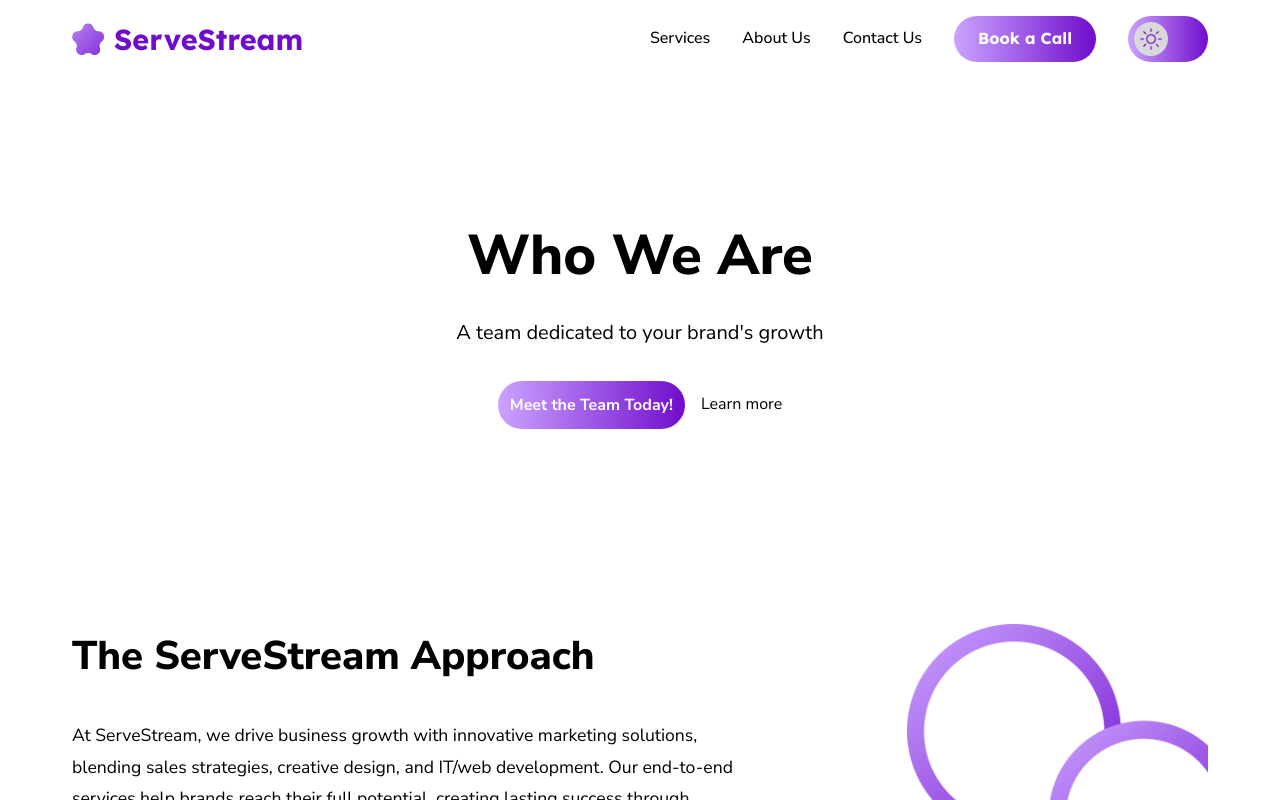
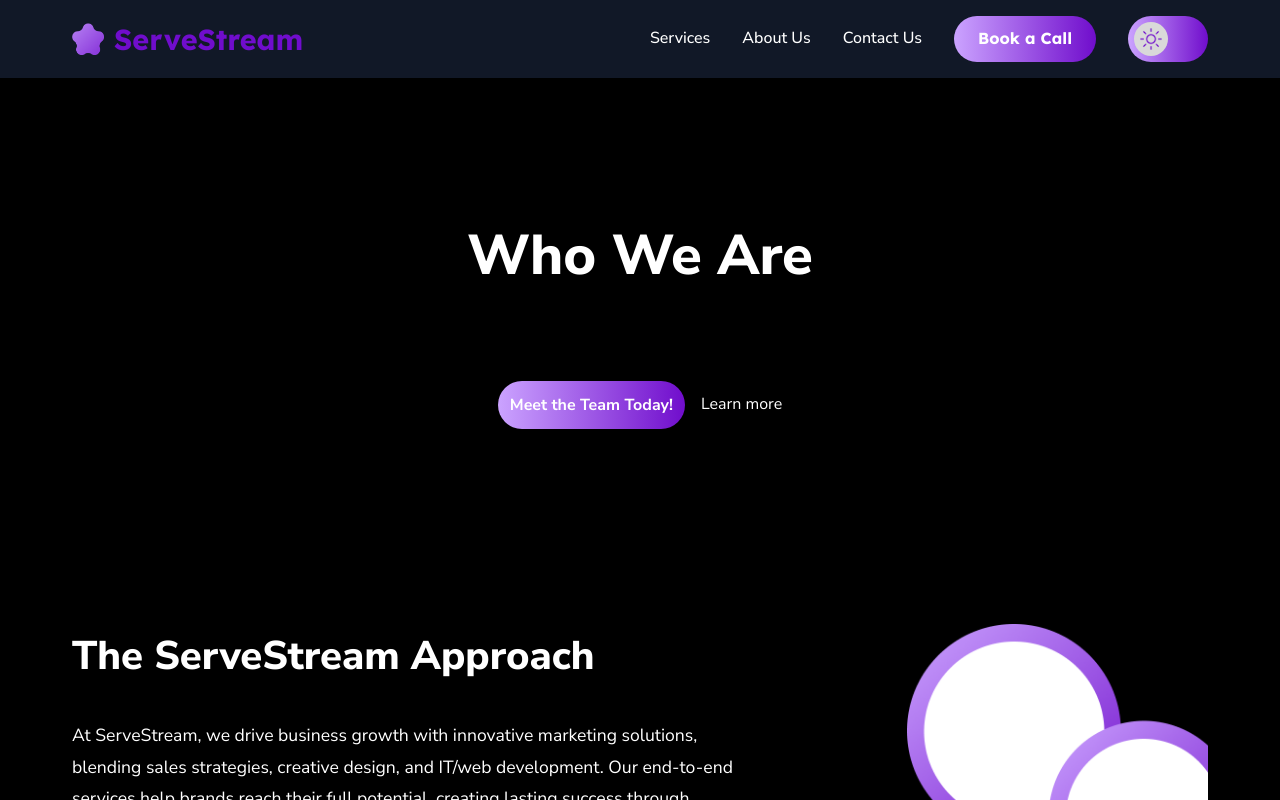
Before and after one commit to alekzene/ServeStream, a React (Create React App) app in the folder Frontend/: page /about in a window 1280 px wide. Both pictures are taken after a click on the button 1168 px from the left and 39 px from the top of the page. Shown: the top 800 px of the page. Built offline with nearby package versions, Linux system fonts and the light colour scheme.

Commit message:
added dark mode

```diff
--- a/Frontend/src/components/Navbar/index.css
+++ b/Frontend/src/components/Navbar/index.css
@@ -37,7 +37,7 @@
 }
 
 .nav-link {
-  color: var(--text);
+
   text-decoration: none;
   font-weight: 500;
   transition: color 0.3s ease;
--- a/Frontend/src/components/Navbar/index.js
+++ b/Frontend/src/components/Navbar/index.js
@@ -1,10 +1,21 @@
-import { Link } from 'react-router-dom';
+import { useEffect, useState } from "react";
+import { Link } from "react-router-dom";
 import "./index.css";
 
 function Navbar() {
-  const toggleMode = () => {
-    document.body.classList.toggle('dark');
-  };
+  const [darkMode, setDarkMode] = useState(
+    localStorage.getItem("theme") === "dark"
+  );
+
+  useEffect(() => {
+    if (darkMode) {
+      document.body.classList.add("dark");
+      localStorage.setItem("theme", "dark");
+    } else {
+      document.body.classList.remove("dark");
+      localStorage.setItem("theme", "light");
+    }
+  }, [darkMode]);
 
   return (
     <nav className="navbar">
@@ -18,10 +29,10 @@ function Navbar() {
           <Link to="/about" className="nav-link">About Us</Link>
           <Link to="/portfolio" className="nav-link">Contact Us</Link>
           <Link to="/contact" className="button-primary btn-gradient">Book a Call</Link>
-          <button className='mode-change' onClick={toggleMode}>
-            <div className=''>
-              <img src='images/mode-light.png' className='light-icon' alt='' />
-              <img src='images/mode-dark.png' className='dark-icon hidden' alt='' />
+          <button className="mode-change" onClick={() => setDarkMode(!darkMode)}>
+            <div>
+              <img src="images/mode-light.png" className={`light-icon ${darkMode ? "hidden" : ""}`} alt="Light Mode" />
+              <img src="images/mode-dark.png" className={`dark-icon ${darkMode ? "" : "hidden"}`} alt="Dark Mode" />
             </div>
           </button>
         </div>
--- a/Frontend/src/index.css
+++ b/Frontend/src/index.css
@@ -2,6 +2,21 @@
 @tailwind components;
 @tailwind utilities;
 
+/* Default Light Mode */
 body {
+  @apply bg-white text-black transition-colors duration-300;
+}
+
+/* Dark Mode */
+body.dark {
   @apply bg-black text-white;
 }
+
+/* ✅ Ensure the Navbar Changes in Dark Mode */
+.navbar {
+  @apply bg-white text-black transition-colors duration-300;
+}
+
+body.dark .navbar {
+  @apply bg-gray-900 text-white;
+}
--- a/Frontend/src/pages/About/index.js
+++ b/Frontend/src/pages/About/index.js
@@ -23,7 +23,7 @@ function About() {
         <h1 className="font-extrabold">Who We Are</h1>
         <p className="text-black">A team dedicated to your brand's growth</p>
         <div className="hero-buttons">
-          <button className="h-12 p-3 text-white font-bold rounded-full bg-gradient-to-r from-[#CBA3FF] to-[#700DCC]  w-full">Meet the Team Today!</button>
+          <button className="h-12 p-3  font-bold rounded-full bg-gradient-to-r from-[#CBA3FF] to-[#700DCC]  w-full">Meet the Team Today!</button>
           <button className="whitespace-nowrap">Learn more</button>
         </div>
       </section>
@@ -47,9 +47,9 @@ function About() {
 
       <section className="text-left max-w-6xl mx-auto">
   <h2 className="text-4xl font-extrabold">Meet The Team</h2>
-  <p className="text-black text-lg">Creators, Innovators, and Brand Builders</p>
+  <p className=" text-lg">Creators, Innovators, and Brand Builders</p>
 
-  <div className="bg-white p-6 rounded-lg shadow-md mt-4 mb-7">
+  <div className=" p-6 rounded-lg shadow-md mt-4 mb-7">
     {teamMembers.map((member, index) => (
       <div key={index} className="flex items-center gap-12 py-4">
         <div className="">
--- a/Frontend/src/pages/Home/index.css
+++ b/Frontend/src/pages/Home/index.css
@@ -62,12 +62,12 @@
 .stats {
   padding: 6rem 2rem;
   text-align: center;
-  background-color: white;
+
 }
 
 .stats h2 {
   font-family: 'Lexend', sans-serif;
-  color: black;
+
   font-size: 2.5rem;
   font-weight: 700;
   margin-bottom: 3rem;
@@ -296,14 +296,14 @@
 
 .partners {
   padding: 4rem 2rem;
-  background-color: white;
+
 }
 
 .partners-title {
   text-align: center;
   font-size: 2rem;
   margin-bottom: 3rem;
-  color: var(--primary);
+
 }
 
 .partners-grid {
--- a/Frontend/tailwind.config.js
+++ b/Frontend/tailwind.config.js
@@ -1,4 +1,5 @@
 module.exports = {
+  darkMode: 'class', // Enables dark mode via a class
   purge: ['./src/**/*.{html,js,jsx,ts,tsx}'],
   darkMode: false, // or 'media' or 'class'
   theme: {
```
